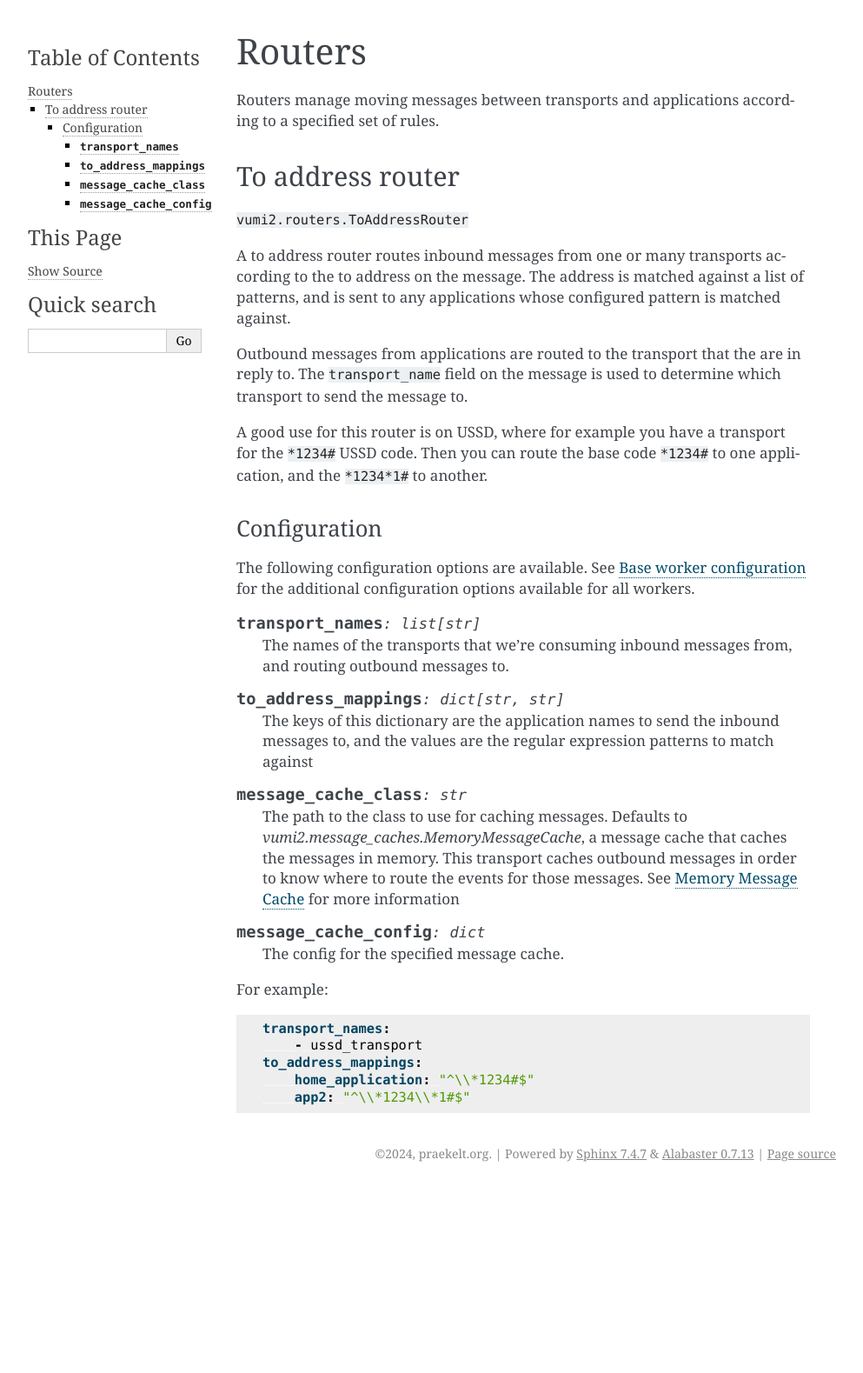
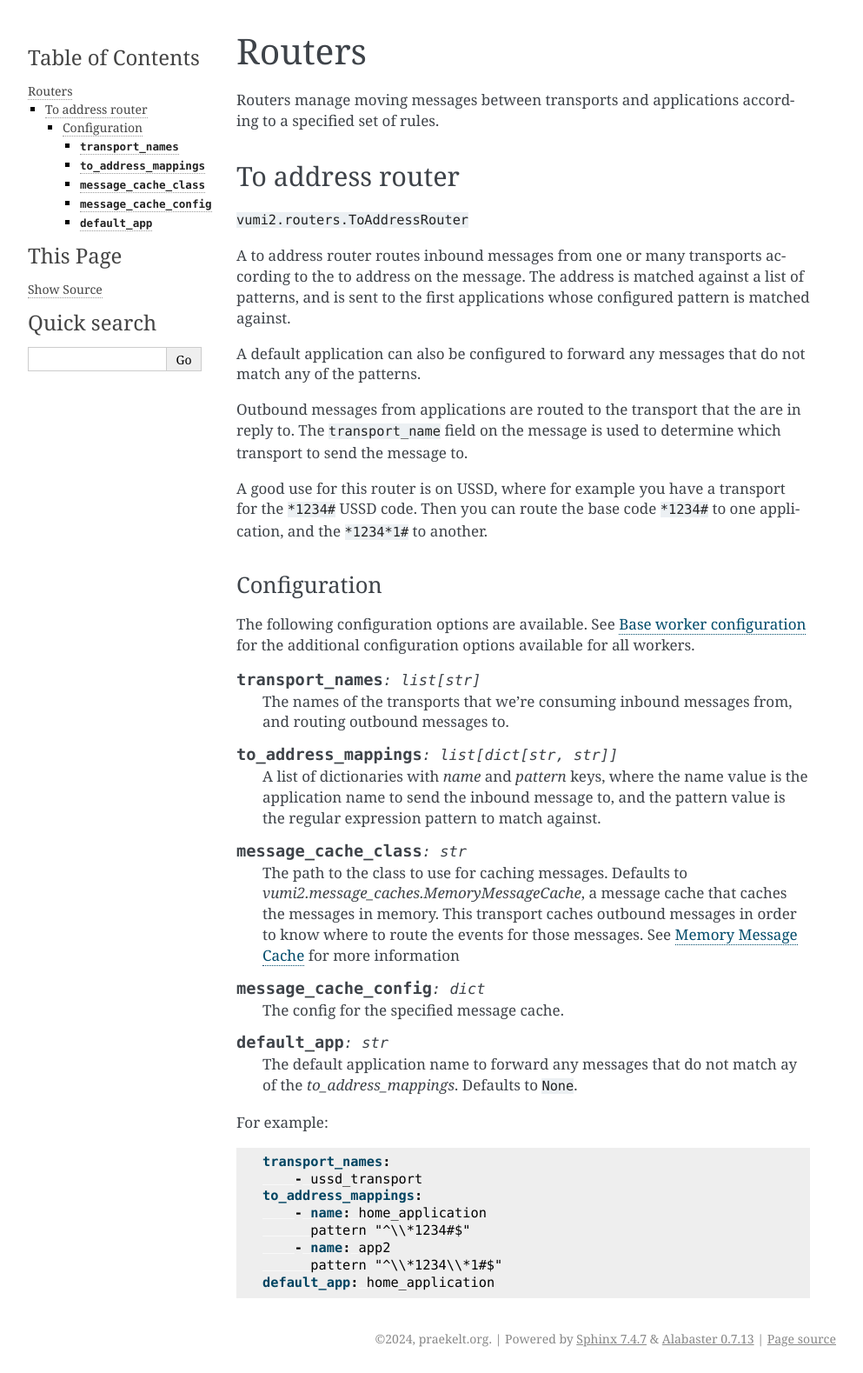
Before and after one commit to praekeltfoundation/vumi2, a Sphinx documentation site: the page built from docs/routers.rst, in a window 1280 px wide. Shown: the whole page at 87% size, without its empty margins (148-1141 px from the left). Built offline with Sphinx 7.4.7, drawn with Linux system fonts in a browser that asks for light colours; before the commit the page ends 1366 px from its top, so only the background shows below that.

Commit message:
Update router docs

```diff
--- a/docs/routers.rst
+++ b/docs/routers.rst
@@ -13,7 +13,10 @@ To address router
 
 A to address router routes inbound messages from one or many transports according to the
 to address on the message. The address is matched against a list of patterns, and is
-sent to any applications whose configured pattern is matched against.
+sent to the first applications whose configured pattern is matched against.
+
+A default application can also be configured to forward any messages that do not match
+any of the patterns.
 
 Outbound messages from applications are routed to the transport that the are in reply
 to. The ``transport_name`` field on the message is used to determine which transport
@@ -34,9 +37,9 @@ for the additional configuration options available for all workers.
    The names of the transports that we're consuming inbound messages from, and routing outbound messages to.
 
 .. py:data:: to_address_mappings
-   :type: dict[str, str]
+   :type: list[dict[str, str]]
 
-   The keys of this dictionary are the application names to send the inbound messages to, and the values are the regular expression patterns to match against
+   A list of dictionaries with `name` and `pattern` keys, where the name value is the application name to send the inbound message to, and the pattern value is the regular expression pattern to match against.
 
 .. py:data:: message_cache_class
    :type: str
@@ -48,6 +51,11 @@ for the additional configuration options available for all workers.
 
    The config for the specified message cache.
 
+.. py:data:: default_app
+   :type: str
+
+   The default application name to forward any messages that do not match ay of the `to_address_mappings`. Defaults to ``None``.
+
 For example:
 
 .. code-block:: yaml
@@ -55,5 +63,8 @@ For example:
     transport_names:
         - ussd_transport
     to_address_mappings:
-        home_application: "^\\*1234#$"
-        app2: "^\\*1234\\*1#$"
+        - name: home_application
+          pattern "^\\*1234#$"
+        - name: app2
+          pattern "^\\*1234\\*1#$"
+    default_app: home_application
```
